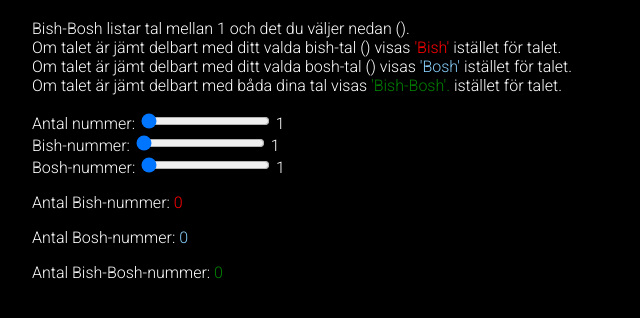
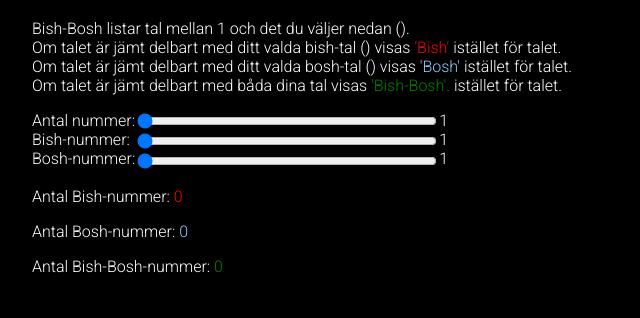
Before and after one commit to wallenas/Bish-Bosh, a plain HTML site: page index.html in a window 1280 px wide. Shown: the part 62-380 px from the top of the page, without its empty margins (0-640 px from the left). Drawn offline with Linux system fonts and the light colour scheme.

Commit message:
Testing different loops and simple styling

```diff
--- a/bish-bosh.js
+++ b/bish-bosh.js
@@ -29,7 +29,8 @@ function bishBosh() {
 
     // Clear items
     listParent.innerHTML = '';
-    bishBoshCount.innerHTML, bishCount.innerHTML, boshCount.innerHTML = 0;
+    var counters = [bishBoshCount, bishCount, boshCount];
+    counters.forEach(x => x.innerHTML = '0');
 
     // Main loop
     for (let i = 1; i <= amount; i++) {
--- a/index.html
+++ b/index.html
@@ -18,27 +18,30 @@
     </div>
 
     <form class="range-pickers">
-        <label for="count">Antal nummer: </label>
-        <input oninput="rangeUpdater('lblCount', 'count'); bishBosh();" type="range" id="count" name="count" min="1" max="300" value="1">
-        <label for="count" id="lblCount">1</label>
-        <br>
+        <div class="text-labels">
+            <label for="count">Antal nummer: </label>
+            <label for="bish">Bish-nummer: </label>
+            <label for="bosh">Bosh-nummer: </label>
+        </div>
 
-        <label for="bish">Bish-nummer: </label>
-        <input oninput="rangeUpdater('lblBish', 'bish'); bishBosh();" type="range" id="bish" name="bish" min="1" max="50" value="1">
-        <label for="bish" id="lblBish">1</label>
-        <br>
+        <div class="range-inputs">
+            <input class="range" oninput="rangeUpdater('lblCount', 'count'); bishBosh();" type="range" id="count" name="count" min="1" max="300" value="1">
+            <input class="range" oninput="rangeUpdater('lblBish', 'bish'); bishBosh();" type="range" id="bish" name="bish" min="1" max="50" value="1">
+            <input class="range" oninput="rangeUpdater('lblBosh', 'bosh'); bishBosh();" type="range" id="bosh" name="bosh" min="1" max="50" value="1">
+        </div>
 
-        <label for="bosh">Bosh-nummer: </label>
-        <input oninput="rangeUpdater('lblBosh', 'bosh'); bishBosh();" type="range" id="bosh" name="bosh" min="1" max="50" value="1">
-        <label for="bosh" id="lblBosh">1</label>
-
-        <div id="counters">
-            <p>Antal Bish-nummer: <span id="bish-count" class="red counter">0</span></p>
-            <p>Antal Bosh-nummer: <span id="bosh-count" class="blue counter">0</span></p>
-            <p>Antal Bish-Bosh-nummer: <span id="bishbosh-count" class="green counter">0</span></p>
+        <div class="count-labels">
+            <label for="count" id="lblCount">1</label>
+            <label for="bish" id="lblBish">1</label>
+            <label for="bosh" id="lblBosh">1</label>
         </div>
 
     </form>
+    <div class="counters">
+        <p>Antal Bish-nummer: <span id="bish-count" class="red counter">0</span></p>
+        <p>Antal Bosh-nummer: <span id="bosh-count" class="blue counter">0</span></p>
+        <p>Antal Bish-Bosh-nummer: <span id="bishbosh-count" class="green counter">0</span></p>
+    </div>
     <ul id="bishBoshList"></ul>
 
     <script src="bish-bosh.js"></script>
--- a/style.css
+++ b/style.css
@@ -9,10 +9,27 @@ body {
 }
 
 
-.infotext, .range-pickers{
+.infotext, .range-pickers, .counters{
     margin: 0 2rem;
 }
 
+.range-pickers {
+    display: flex;
+}
+
+.range {
+    width: 300px
+}
+
+.text-labels, .range-inputs, .count-labels{
+    display: flex;
+    flex-direction: column;
+}
+
+.range-inputs {
+    display: flex;
+    flex-direction: column;
+}
 
 ul {
     display: flex;
@@ -27,7 +44,6 @@ li {
     border: 1px solid white;
     font-size: 1.5rem;
     width: 200px;
-    /* padding: 2rem 2rem; */
     margin: 0.5rem;
     text-align: center;
 }
```
